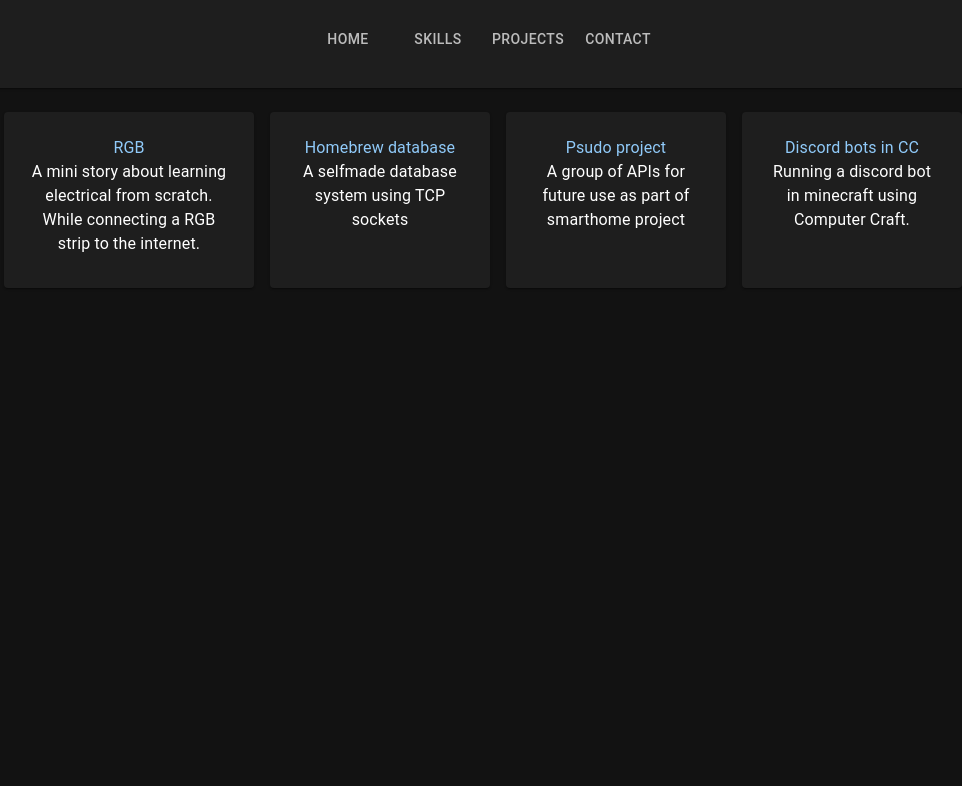
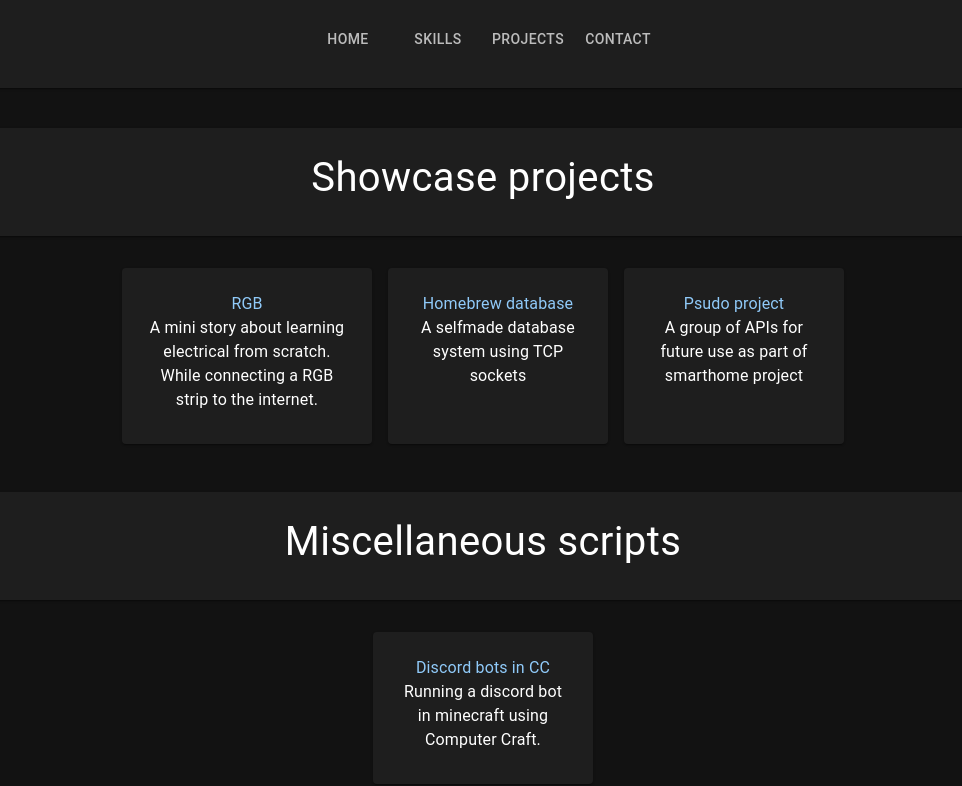
Before and after one commit to peoplestealusernames/website, a React (Create React App) app: page /website/projects in a window 1280 px wide. Shown: the top 786 px of the page, without its empty margins (157-1119 px from the left). Built offline with nearby package versions, Linux system fonts and the light colour scheme.

Commit message:
Seperating project page into mutliple TSX

```diff
--- a/src/App.tsx
+++ b/src/App.tsx
@@ -7,7 +7,7 @@ import { BrowserRouter, Routes, Route } from 'react-router-dom'
 import { Navigation } from './components/Naviation';
 import { MainPage } from './pages/MainPage';
 import { ExperiencePage } from './pages/Experience';
-import { ProjectPage } from './pages/ProjectPage';
+import { ProjectPage } from './pages/ProjectPage/ProjectPage';
 import { ContactPage } from './pages/ContactPage';
 import { DBPage } from './pages/Projects/DBPage';
 import { RGBPage } from './pages/Projects/RGBPage';
--- a/src/pages/ProjectPage.tsx
+++ /dev/null
@@ -1,73 +0,0 @@
-import { Card, CardContent, Grid, Link, Typography } from "@mui/material";
-import { Link as RouterLink } from "react-router-dom";
-
-const Photos = "https://github.com/peoplestealusernames/website/blob/master/public/Photos"
-
-//TODO: add alot of cad projects from ied and poe
-export function ProjectPage() {
-    return (<Grid container spacing={3}
-        direction="row"
-        justifyContent="center"
-        alignItems="center"
-        margin="auto"
-        sm={10}
-        sx={{
-            justifyContent: "center", alignItems: "up", textAlign: "center",
-            p: 2
-        }}
-    >
-        <Card sx={{ p: 1, m: 1, maxWidth: 250 }}>
-            <CardContent>
-                <Link component={RouterLink} to="/website/projects/RGB" underline='hover'>
-                    <Typography>
-                        RGB
-                    </Typography>
-                </Link>
-                <Typography>
-                    A mini story about learning electrical from scratch.
-                    While connecting a RGB strip to the internet.
-                </Typography>
-            </CardContent>
-        </Card>
-        <Card sx={{ p: 1, m: 1, maxWidth: 220 }}>
-            <CardContent>
-                <Link component={RouterLink} to="/website/projects/db" underline='hover'>
-                    <Typography>
-                        Homebrew database
-                    </Typography>
-                </Link>
-                <Typography>
-                    A selfmade database system using TCP sockets
-                </Typography>
-            </CardContent>
-        </Card>
-        <Card sx={{ p: 1, m: 1, maxWidth: 220 }}>
-            <CardContent>
-                <Link component={RouterLink} to="/website/projects/psudo" underline='hover'>
-                    <Typography>
-                        Psudo project
-                    </Typography>
-                </Link>
-                <Typography>
-                    A group of APIs for future use as part of smarthome project
-                </Typography>
-            </CardContent>
-        </Card>
-
-
-
-        <Card sx={{ p: 1, m: 1, maxWidth: 220 }}>
-            <CardContent>
-                <Link component={RouterLink} to="/website/projects/CCDiscord" underline='hover'>
-                    <Typography>
-                        Discord bots in CC
-                    </Typography>
-                </Link>
-                <Typography>
-                    Running a discord bot in minecraft using Computer Craft.
-                </Typography>
-            </CardContent>
-        </Card>
-    </Grid >
-    )
-}
--- /dev/null
+++ b/src/pages/ProjectPage/MiscScripts.tsx
@@ -0,0 +1,33 @@
+import { Card, CardContent, Grid, Link, Typography, Box } from "@mui/material";
+import { Link as RouterLink } from "react-router-dom";
+
+const Photos = "https://github.com/peoplestealusernames/website/blob/master/public/Photos"
+
+export function MiscScriptsTSX() {
+    return (
+        <Grid container spacing={3}
+            direction="row"
+            justifyContent="center"
+            alignItems="center"
+            margin="auto"
+            sm={10}
+            sx={{
+                justifyContent: "center", alignItems: "up", textAlign: "center",
+                p: 0
+            }}
+        >
+            <Card sx={{ p: 1, m: 1, maxWidth: 220 }}>
+                <CardContent>
+                    <Link component={RouterLink} to="/website/projects/CCDiscord" underline='hover'>
+                        <Typography>
+                            Discord bots in CC
+                        </Typography>
+                    </Link>
+                    <Typography>
+                        Running a discord bot in minecraft using Computer Craft.
+                    </Typography>
+                </CardContent>
+            </Card>
+        </Grid >
+    )
+}
--- /dev/null
+++ b/src/pages/ProjectPage/ProjectPage.tsx
@@ -0,0 +1,70 @@
+import { Card, CardContent, Grid, Link, Typography, Box } from "@mui/material";
+import { Link as RouterLink } from "react-router-dom";
+import { MiscScriptsTSX } from "./MiscScripts";
+import { ShowCaseTSX } from "./ShowCase";
+
+const Photos = "https://github.com/peoplestealusernames/website/blob/master/public/Photos"
+
+//TODO: add alot of cad projects from ied and poe
+export function ProjectPage() {
+    return (
+        <div>
+            <Box
+                sx={{
+                    p: 1
+                }}
+            ></Box>
+            <Box
+                sx={{
+                    textAlign: "center",
+                    p: 3
+                }}
+            >
+                <Card
+                    sx={{
+                        textAlign: "center",
+                        p: .5
+                    }}
+                >
+                    <CardContent>
+                        <Typography sx={{
+                            fontSize: 40,
+                            justifyContent: "center", alignItems: "center", textAlign: "center"
+                        }}>
+                            Showcase projects
+                        </Typography>
+                    </CardContent>
+                </Card>
+            </Box>
+            <ShowCaseTSX />
+            <Box
+                sx={{
+                    p: 1
+                }}
+            ></Box>
+            <Box
+                sx={{
+                    textAlign: "center",
+                    p: 3
+                }}
+            >
+                <Card
+                    sx={{
+                        textAlign: "center",
+                        p: .5
+                    }}
+                >
+                    <CardContent>
+                        <Typography sx={{
+                            fontSize: 40,
+                            justifyContent: "center", alignItems: "center", textAlign: "center"
+                        }}>
+                            Miscellaneous scripts
+                        </Typography>
+                    </CardContent>
+                </Card>
+            </Box>
+            <MiscScriptsTSX />
+        </div >
+    )
+}
--- /dev/null
+++ b/src/pages/ProjectPage/ShowCase.tsx
@@ -0,0 +1,58 @@
+import { Card, CardContent, Grid, Link, Typography, Box } from "@mui/material";
+import { Link as RouterLink } from "react-router-dom";
+
+const Photos = "https://github.com/peoplestealusernames/website/blob/master/public/Photos"
+
+export function ShowCaseTSX() {
+    return (
+        <Grid container spacing={3}
+            direction="row"
+            justifyContent="center"
+            alignItems="center"
+            margin="auto"
+            sm={10}
+            sx={{
+                justifyContent: "center", alignItems: "up", textAlign: "center",
+                p: 0
+            }}
+        >
+            <Card sx={{ p: 1, m: 1, maxWidth: 250 }}>
+                <CardContent>
+                    <Link component={RouterLink} to="/website/projects/RGB" underline='hover'>
+                        <Typography>
+                            RGB
+                        </Typography>
+                    </Link>
+                    <Typography>
+                        A mini story about learning electrical from scratch.
+                        While connecting a RGB strip to the internet.
+                    </Typography>
+                </CardContent>
+            </Card>
+            <Card sx={{ p: 1, m: 1, maxWidth: 220 }}>
+                <CardContent>
+                    <Link component={RouterLink} to="/website/projects/db" underline='hover'>
+                        <Typography>
+                            Homebrew database
+                        </Typography>
+                    </Link>
+                    <Typography>
+                        A selfmade database system using TCP sockets
+                    </Typography>
+                </CardContent>
+            </Card>
+            <Card sx={{ p: 1, m: 1, maxWidth: 220 }}>
+                <CardContent>
+                    <Link component={RouterLink} to="/website/projects/psudo" underline='hover'>
+                        <Typography>
+                            Psudo project
+                        </Typography>
+                    </Link>
+                    <Typography>
+                        A group of APIs for future use as part of smarthome project
+                    </Typography>
+                </CardContent>
+            </Card>
+        </Grid >
+    )
+}
```
